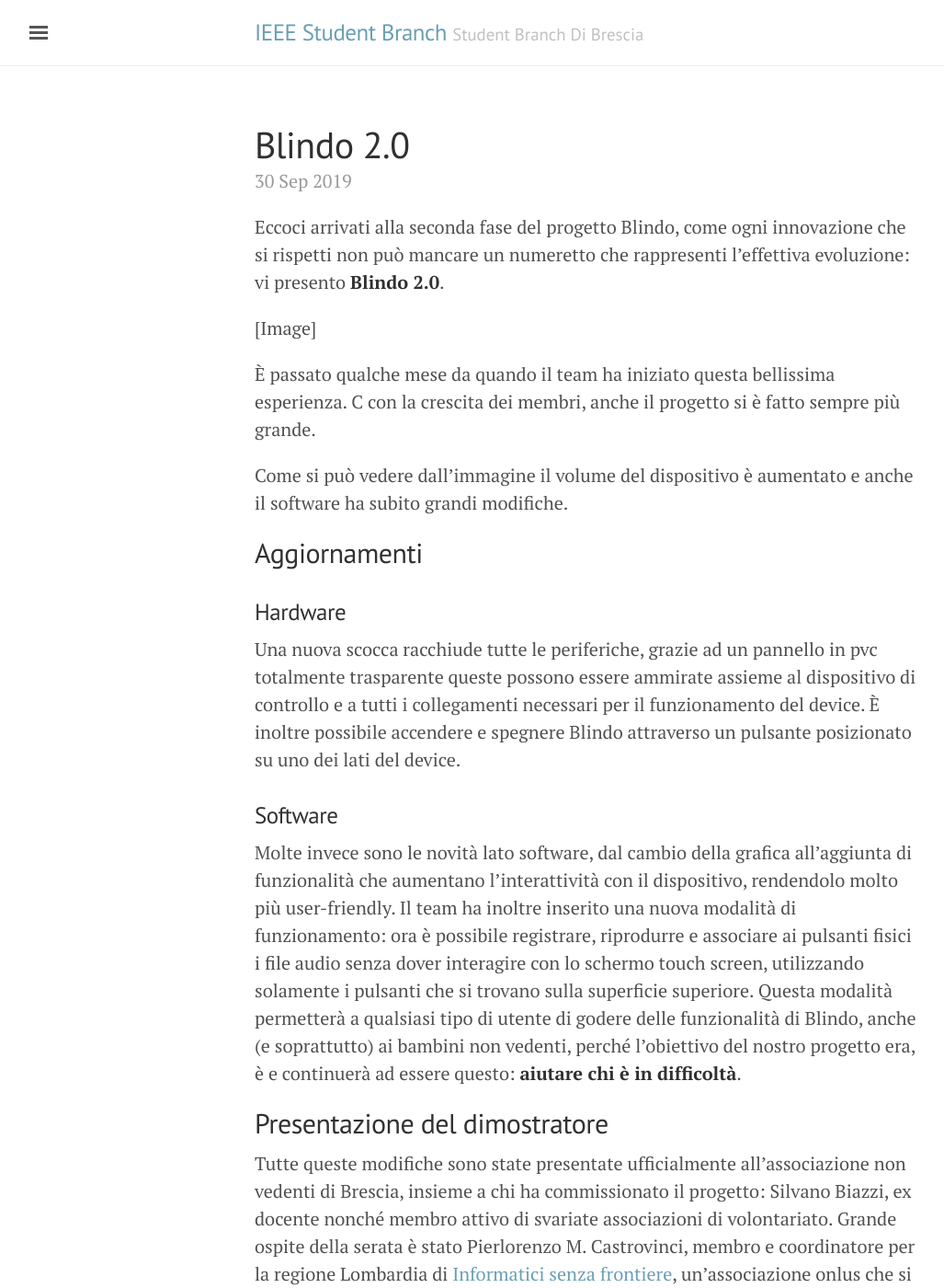
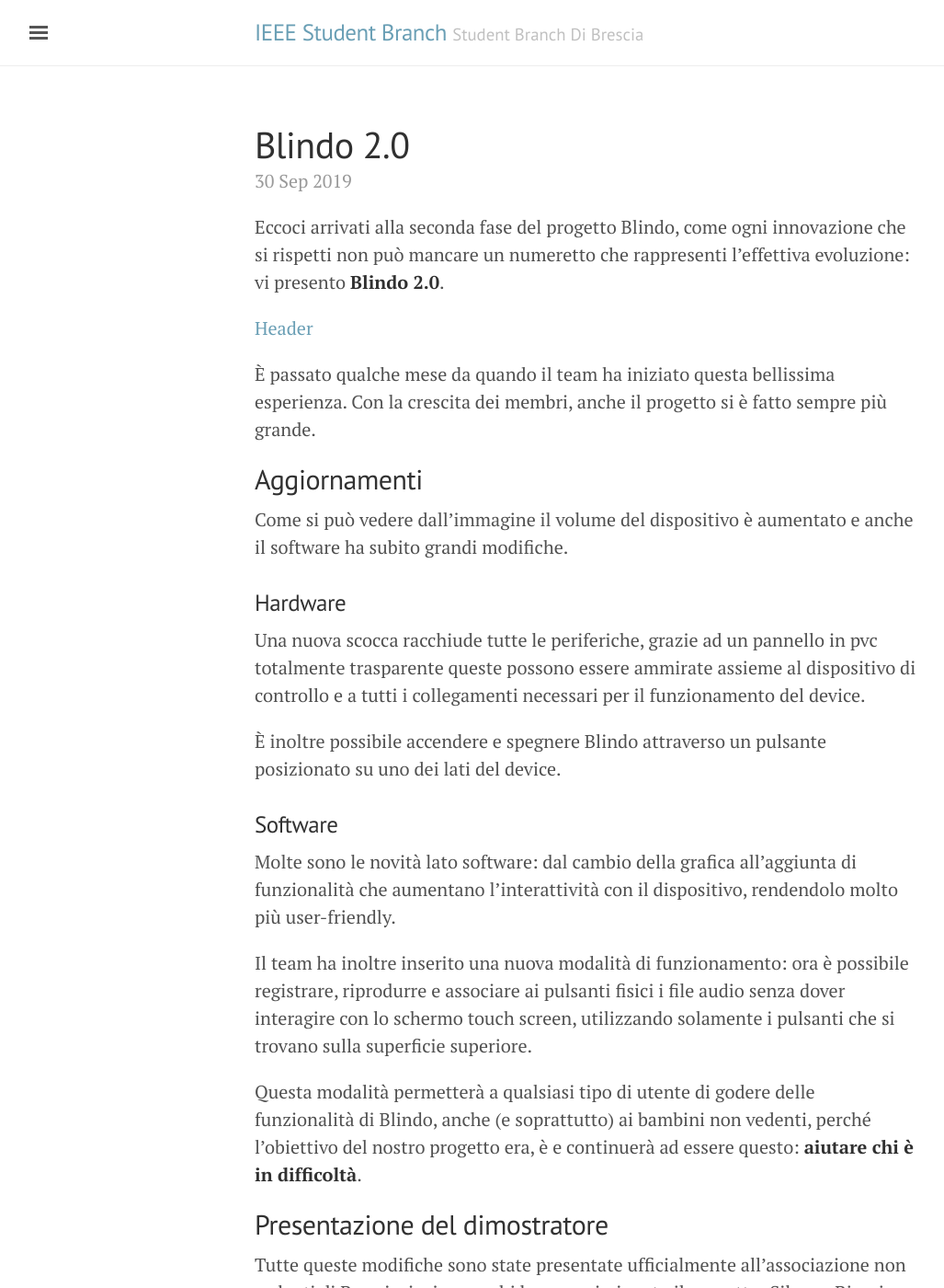
Before and after one commit to ieee-brescia/ieee-brescia.github.io, a Jekyll site: the page built from _posts/2019-09-30-Blindo-2.0.md, in a window 1280 px wide and 1400 px high. Shown: the whole window at 92% size, without its empty margins (3-1030 px from the left). Built offline with Jekyll 4.4.1, drawn with Linux system fonts in a browser that asks for light colours; some of the changed text lies outside the part shown.

Commit message:
Update 2019-09-30-Blindo-2.0.md

```diff
--- a/_posts/2019-09-30-Blindo-2.0.md
+++ b/_posts/2019-09-30-Blindo-2.0.md
@@ -6,25 +6,28 @@
 
 Eccoci arrivati alla seconda fase del progetto Blindo, come ogni innovazione che si rispetti non può mancare un numeretto che rappresenti l’effettiva evoluzione: vi presento **Blindo 2.0**.
 
-[Image]
+[Header](/images/footer_blindo_2.0.jpg)
 
-È passato qualche mese da quando il team ha iniziato questa bellissima esperienza. C con la crescita dei membri, anche il progetto si è fatto sempre più grande.
-
-Come si può vedere dall'immagine il volume del dispositivo è aumentato e anche il software ha subito grandi modifiche.
+È passato qualche mese da quando il team ha iniziato questa bellissima esperienza. Con la crescita dei membri, anche il progetto si è fatto sempre più grande.
 
 ## Aggiornamenti
+Come si può vedere dall'immagine il volume del dispositivo è aumentato e anche il software ha subito grandi modifiche.
 
 ### Hardware
 Una nuova scocca racchiude tutte le periferiche, grazie ad un pannello in pvc totalmente trasparente queste possono essere ammirate assieme al dispositivo di controllo e a tutti i collegamenti necessari per il funzionamento del device.
+
 È inoltre possibile accendere e spegnere Blindo attraverso un pulsante posizionato su uno dei lati del device.
 
 ### Software
-Molte invece sono le novità lato software, dal cambio della grafica all’aggiunta di funzionalità che aumentano l’interattività con il dispositivo, rendendolo molto più user-friendly.
+Molte sono le novità lato software: dal cambio della grafica all’aggiunta di funzionalità che aumentano l’interattività con il dispositivo, rendendolo molto più user-friendly.
+
 Il team ha inoltre inserito una nuova modalità di funzionamento: ora è possibile registrare, riprodurre e associare ai pulsanti fisici i file audio senza dover interagire con lo schermo touch screen, utilizzando solamente i pulsanti che si trovano sulla superficie superiore.
+
 Questa modalità permetterà a qualsiasi tipo di utente di godere delle funzionalità di Blindo, anche (e soprattutto) ai bambini non vedenti, perché l’obiettivo del nostro progetto era, è e continuerà ad essere questo: **aiutare chi è in difficoltà**.
 
 ## Presentazione del dimostratore
 Tutte queste modifiche sono state presentate ufficialmente all’associazione non vedenti di Brescia, insieme a chi ha commissionato il progetto: Silvano Biazzi, ex docente nonché membro attivo di svariate associazioni di volontariato.
+
 Grande ospite della serata è stato Pierlorenzo M. Castrovinci, membro e coordinatore per la regione Lombardia di [Informatici senza frontiere](https://www.informaticisenzafrontiere.org/), un’associazione onlus che si impegna per migliorare le condizioni di vita di chi soffre in seguito a disabilità o a malattia, attraverso l’informatica e non solo.
 
 ![Footer](/images/footer_blindo_2.0.jpg)
```
